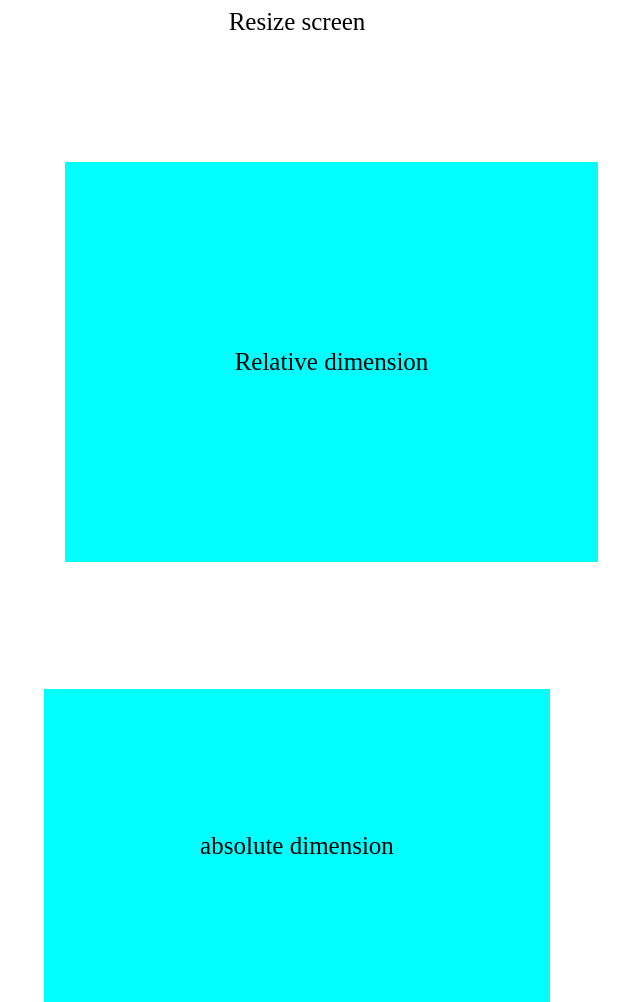
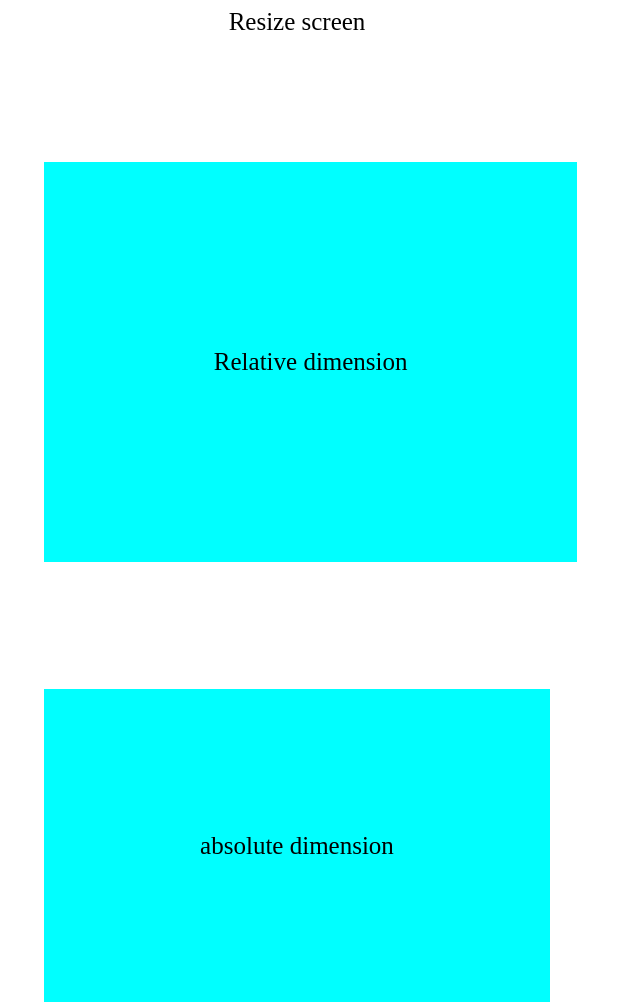
Before and after one commit to jayhem2isu/Responsive_demo, a plain HTML site: page element_demo.html in a window 1280 px wide. Shown: the whole page, without its empty margins (343-983 px from the left). Drawn offline with Linux system fonts and the light colour scheme.

Commit message:
Changed margin-left

```diff
--- a/element_demo.html
+++ b/element_demo.html
@@ -18,7 +18,7 @@
             .relative{
                 position: relative;
                 width:533px;
-                margin-left:400px;
+                margin-left:30%;
                 height:400px;
             }
             .absolute{
```
